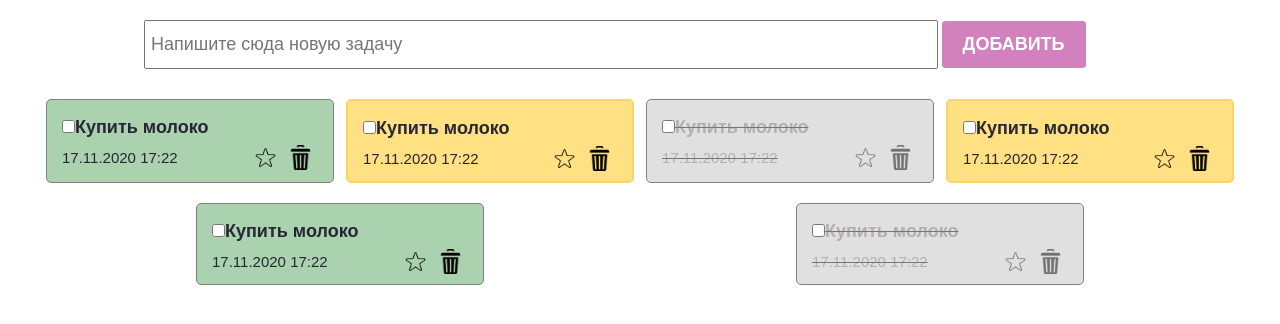
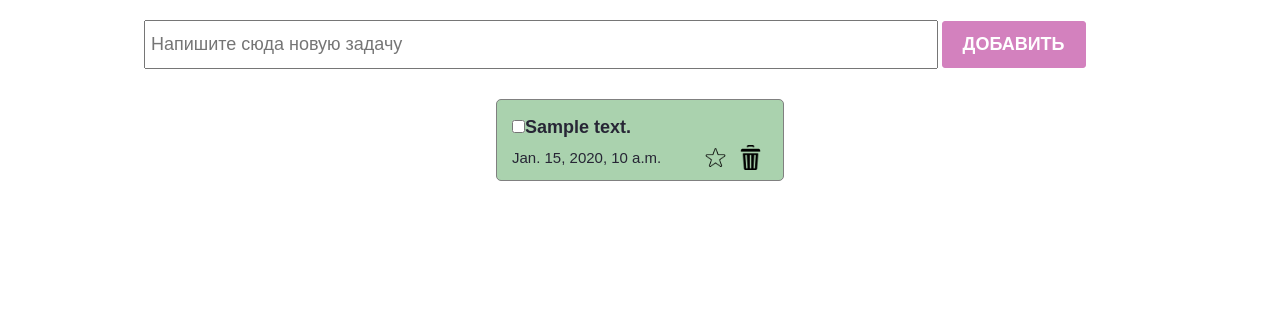
Before and after one commit to behmiana/ToDo, a Django app: page / in a window 1280 px wide. Shown: the top 324 px of the page. Run offline with Django 4.2, Linux system fonts and the light colour scheme; tables that the repository leaves empty hold one stand-in row (values such as "Sample post").

Commit message:
changed containers and added icons

```diff
--- a/main/templates/index.html
+++ b/main/templates/index.html
@@ -25,105 +25,24 @@
         </div>
 
         <div class="todo_container">
-
+            {% for todo in todo_list %}
             <div class="todo_item">
                 <div class="todo_item_header">
                     <label class="checkbox_container">
                         <input type="checkbox"/>
                         <span class="ckeckmark"></span>
                     </label>
-                    <h4>Купить молоко</h4>
+                    <h4>{{ todo.text }}</h4>
                 </div>
                 <div class="todo_item_footer">
-                    <p>17.11.2020 <span>17:22</span></p>
+                    <p>{{ todo.date }}</p>
                     <div class="action_buttons">
-                        <img src="./star-512.webp" />
-                        <img src="./1345874.png" />
+                        <img src="{% static 'icons/star-512.webp' %}" />
+                        <img src="{% static 'icons/1345874.png' %}" />
                     </div>
                 </div>
             </div>
-
-            <div class="todo_item marked">
-                <div class="todo_item_header">
-                    <label class="checkbox_container">
-                        <input type="checkbox"/>
-                        <span class="ckeckmark"></span>
-                    </label>
-                    <h4>Купить молоко</h4>
-                </div>
-                <div class="todo_item_footer">
-                    <p>17.11.2020 <span>17:22</span></p>
-                    <div class="action_buttons">
-                        <img src="./star-512.webp" />
-                        <img src="./1345874.png" />
-                    </div>
-                </div>
-            </div>
-            <div class="todo_item done">
-                <div class="todo_item_header">
-                    <label class="checkbox_container">
-                        <input type="checkbox"/>
-                        <span class="ckeckmark"></span>
-                    </label>
-                    <h4>Купить молоко</h4>
-                </div>
-                <div class="todo_item_footer">
-                    <p>17.11.2020 <span>17:22</span></p>
-                    <div class="action_buttons">
-                        <img src="./star-512.webp" />
-                        <img src="./1345874.png" />
-                    </div>
-                </div>
-            </div>
-            <div class="todo_item marked">
-                <div class="todo_item_header">
-                    <label class="checkbox_container">
-                        <input type="checkbox"/>
-                        <span class="ckeckmark"></span>
-                    </label>
-                    <h4>Купить молоко</h4>
-                </div>
-                <div class="todo_item_footer">
-                    <p>17.11.2020 <span>17:22</span></p>
-                    <div class="action_buttons">
-                        <img src="./star-512.webp" />
-                        <img src="./1345874.png" />
-                    </div>
-                </div>
-            </div>
-            <div class="todo_item">
-                <div class="todo_item_header">
-                    <label class="checkbox_container">
-                        <input type="checkbox"/>
-                        <span class="ckeckmark"></span>
-                    </label>
-                    <h4>Купить молоко</h4>
-                </div>
-                <div class="todo_item_footer">
-                    <p>17.11.2020 <span>17:22</span></p>
-                    <div class="action_buttons">
-                        <img src="./star-512.webp" />
-                        <img src="./1345874.png" />
-                    </div>
-                </div>
-            </div>
-            <div class="todo_item done">
-                <div class="todo_item_header">
-                    <label class="checkbox_container">
-                        <input type="checkbox"/>
-                        <span class="ckeckmark"></span>
-                    </label>
-                    <h4>Купить молоко</h4>
-                </div>
-                <div class="todo_item_footer">
-                    <p>17.11.2020 <span>17:22</span></p>
-                    <div class="action_buttons">
-                        <img src="./star-512.webp" />
-                        <img src="./1345874.png" />
-                    </div>
-                </div>
-            </div>
-
+            {% endfor %}
         </div>
 
     </section>
--- a/main/views.py
+++ b/main/views.py
@@ -1,7 +1,9 @@
 from django.shortcuts import render, HttpResponse
+from .models import todo
 
 def homepage (request):
-    return render(request, "index.html")
+    todo_list = todo.objects.all()
+    return render(request, "index.html", {"todo_list": todo_list})
 
 def test(request):
     return render(request, "test.html")
```
